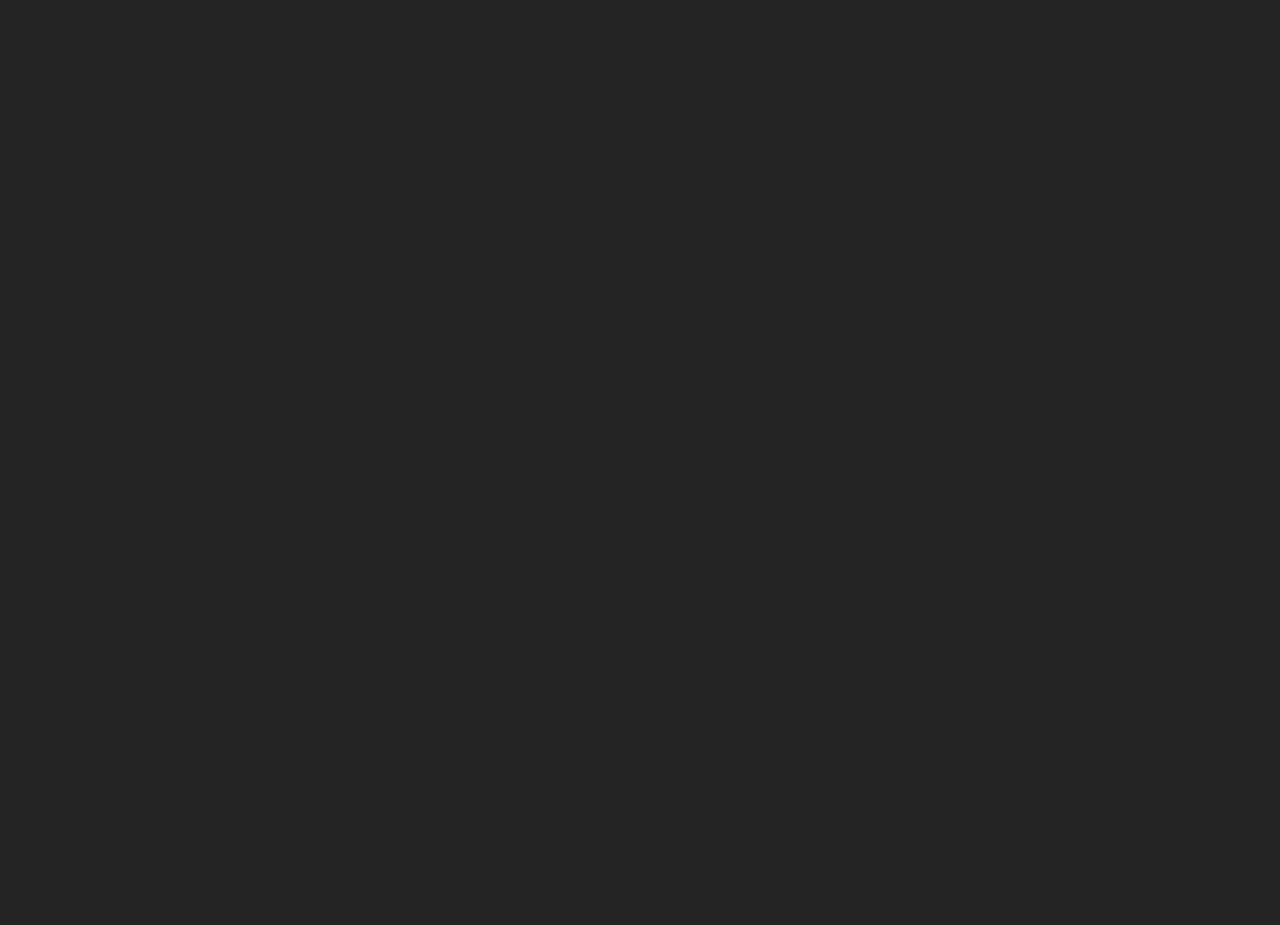
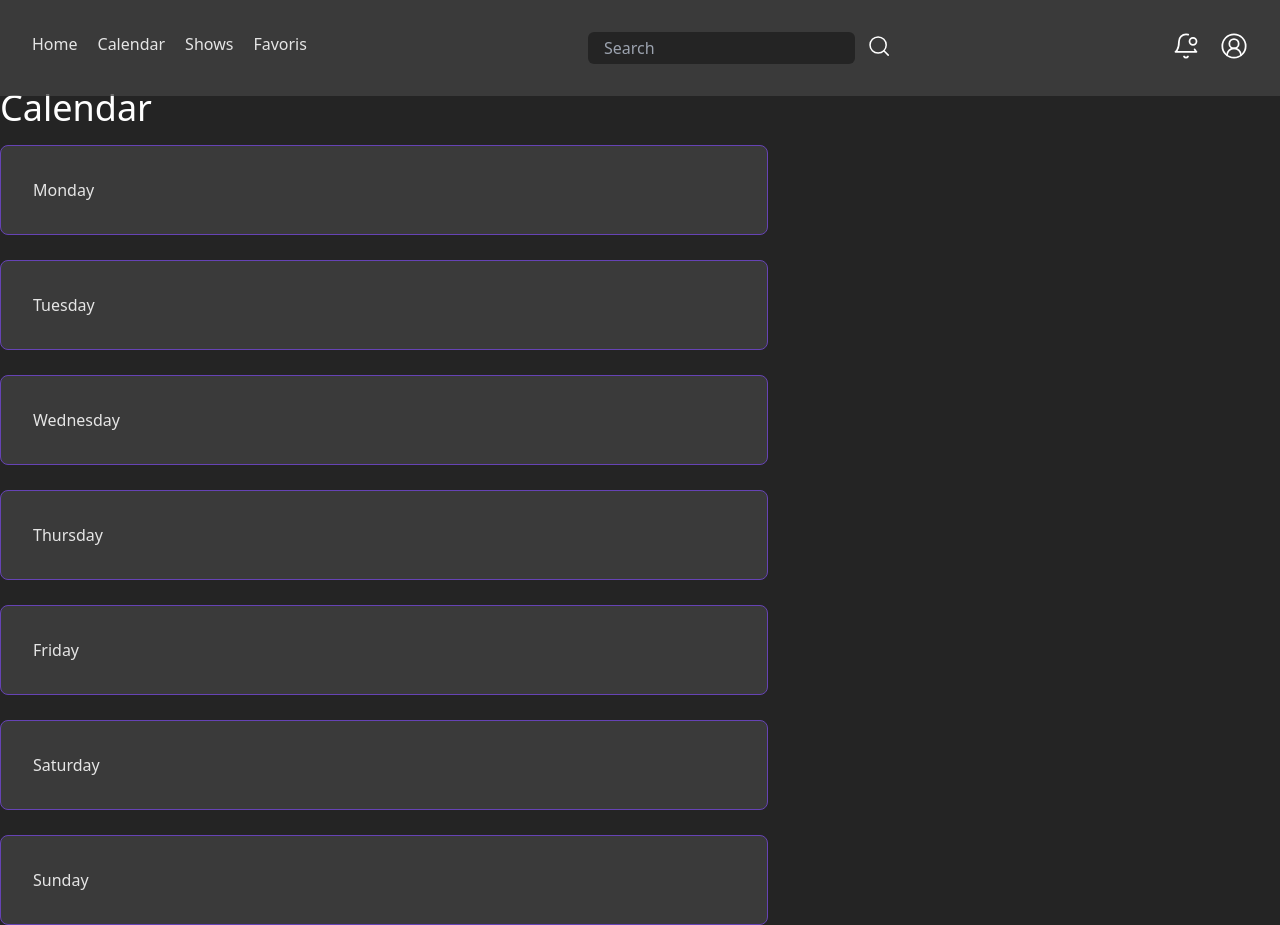
Before and after one commit to justoverfr/series-bizarre-adventure, a React (Vite) app: page /calendar in a window 1280 px wide. Before the commit this address had no page. Before the commit the page ends 800 px from the top, so only its background shows below. Built offline with nearby package versions, Linux system fonts and the light colour scheme.

Commit message:
calendar in progress

```diff
--- a/package.json
+++ b/package.json
@@ -10,6 +10,7 @@
     "preview": "vite preview"
   },
   "dependencies": {
+    "lucide-react": "^0.288.0",
     "react": "^18.2.0",
     "react-dom": "^18.2.0",
     "react-router-dom": "^6.17.0"
--- a/src/App.tsx
+++ b/src/App.tsx
@@ -3,8 +3,15 @@
 // import viteLogo from "/vite.svg";
 // import "./App.css";
 
-import { BrowserRouter as Router, Routes, Route } from "react-router-dom";
+import {
+  BrowserRouter as Router,
+  Outlet,
+  Routes,
+  Route,
+} from "react-router-dom";
 import SignUpPage from "@/pages/signup/index";
+import CalendarPage from "./pages/calendar";
+import NavBar from "./components/NavBar";
 
 function App() {
   // const [count, setCount] = useState(0)
@@ -14,12 +21,20 @@ function App() {
       <Router>
         <Routes>
           {/* Liste des pages */}
+          <Route element={<DefaultContainer />}>
+            <Route path="/user" element={<h1>Profil</h1>} />
+
+            <Route path="/calendar" element={<CalendarPage />} />
+          </Route>
+
+          <Route element={<AuthContainer />}>
+            <Route path="/signup" element={<SignUpPage />} />
+          </Route>
+
           <Route
             path="/"
             element={<h1 className="text-3xl font-bold underline">Home</h1>}
           />
-          <Route path="/user" element={<h1>Profil</h1>} />
-          <Route path="/signup" element={<SignUpPage />} />
         </Routes>
       </Router>
     </>
@@ -27,3 +42,16 @@ function App() {
 }
 
 export default App;
+
+const DefaultContainer = () => (
+  <>
+    <NavBar />
+    <Outlet />
+  </>
+);
+
+const AuthContainer = () => (
+  <>
+    <Outlet />
+  </>
+);
--- a/src/components/FormInput.tsx
+++ b/src/components/FormInput.tsx
@@ -5,7 +5,7 @@ interface FormInputProps {
 export default function FormInput({ placeholder }: FormInputProps) {
   return (
     <input
-      className="w-full px-4 py-2 border border-gray-300 rounded-md focus:outline-none focus:ring-2 focus:ring-[#6643b5] focus:border-transparent"
+      className="w-full px-4 py-2  border-gray-300 rounded-md focus:outline-none focus:ring-2 focus:ring-[#6643b5] focus:border-transparent"
       placeholder={placeholder}
     />
   );
--- /dev/null
+++ b/src/components/NavBar.tsx
@@ -0,0 +1,51 @@
+import { UserCircle2 } from "lucide-react";
+import { BellDot } from "lucide-react";
+import { Search } from "lucide-react";
+
+const strokeWidth = 1.5;
+
+function NavBar() {
+  return (
+    <div className="flex justify-between sticky bg-[rgba(65,65,65,0.77)]   p-8  ">
+      <ul className="flex flex-row max-w-xl gap-5">
+        <li>
+          <a href="#">Home</a>
+        </li>
+        <li>
+          <a href="#">Calendar</a>
+        </li>
+        <li>
+          <a href="#">Shows</a>
+        </li>
+        <li>
+          <a href="#">Favoris</a>
+        </li>
+      </ul>
+      <div className="flex flex-row gap-3">
+        <input
+          className=" px-4 py-1 w-full rounded-md bg-[#242424] focus:outline-none focus:ring-2 focus:ring-[#6643b5] focus:border-transparent"
+          placeholder="Search"
+        />
+        <Search size={28} color="#ffffff" strokeWidth={1.5} />
+      </div>
+      <div className="flex flex-row gap-5">
+        <BellDot
+          className="cursor-pointer	"
+          size={28}
+          color="#ffffff"
+          strokeWidth={strokeWidth}
+          onClick={() => console.log("testBell")}
+        />
+        <UserCircle2
+          className="cursor-pointer	"
+          size={28}
+          color="#ffffff"
+          strokeWidth={strokeWidth}
+          onClick={() => console.log("testProfile")}
+        />
+      </div>
+    </div>
+  );
+}
+
+export default NavBar;
--- a/src/index.css
+++ b/src/index.css
@@ -5,5 +5,5 @@
 
 :root {
   color: rgba(255, 255, 255, 0.87);
-  background-color: rgb(36, 36, 36);
+  background-color: #242424;
 }
--- /dev/null
+++ b/src/pages/calendar/Day.tsx
@@ -0,0 +1,10 @@
+interface DayProps {
+  day: string;
+}
+export default function Day({ day }: DayProps) {
+  return (
+    <div className="flex flex-col  w-3/5 mt-[25px] ml-2.5px bg-[rgba(65,65,65,0.77)] border border-[#6643b5] p-8 rounded-lg">
+      {day}
+    </div>
+  );
+}
--- /dev/null
+++ b/src/pages/calendar/index.tsx
@@ -0,0 +1,17 @@
+import Day from "./Day";
+export default function CalendarPage() {
+  return (
+    <>
+      <h1 className="text-[36px] mb-5 text-white not-italic font-medium leading-6 font-Raleway">
+        Calendar
+      </h1>
+      <Day day="Monday" />
+      <Day day="Tuesday" />
+      <Day day="Wednesday" />
+      <Day day="Thursday" />
+      <Day day="Friday" />
+      <Day day="Saturday" />
+      <Day day="Sunday" />
+    </>
+  );
+}
```
Also changed, not shown: 1 other file (tests, documents, lock files or other folders).
